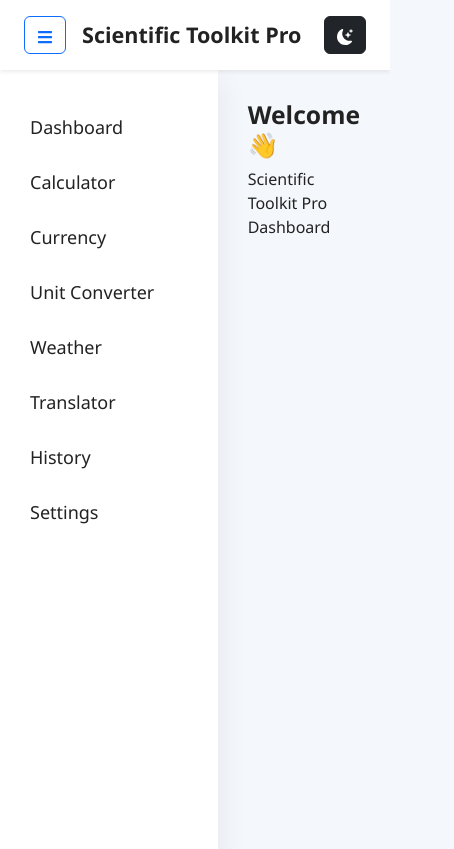
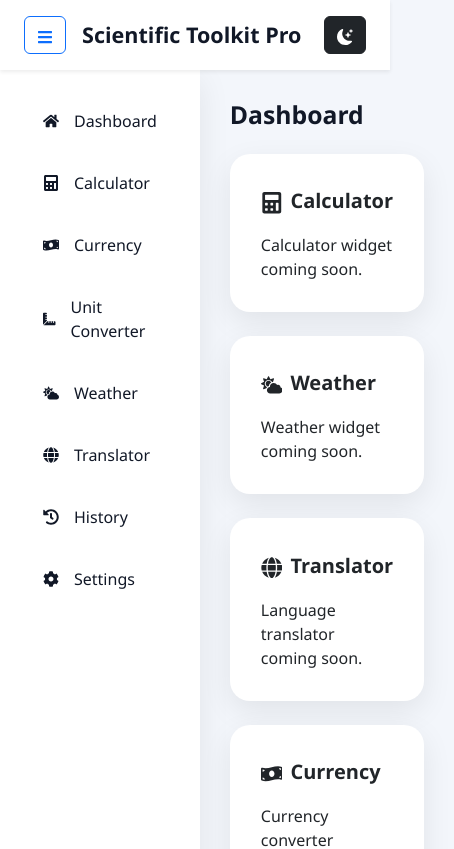
Before and after one commit to obasi-001/scientific-toolkit-pro, a React (Vite) app: page / in a window 390 px wide. Shown: the top 849 px of the page, 454 px wide, since content can reach past the window. Built offline with nearby package versions, Linux system fonts and the light colour scheme.

Commit message:
responsive dashboard implementation

```diff
--- /dev/null
+++ b/src/components/dashboard/Dashboard.tsx
@@ -0,0 +1,15 @@
+import DashboardGrid from "./DashboardGrid";
+
+const Dashboard = () => {
+    return (
+        <>
+            <h2 className="fw-bold mb-4">
+                Dashboard
+            </h2>
+
+            <DashboardGrid />
+        </>
+    );
+};
+
+export default Dashboard;
--- /dev/null
+++ b/src/components/dashboard/DashboardCard.tsx
@@ -0,0 +1,33 @@
+import { ReactNode } from "react";
+
+interface DashboardCardProps {
+  title: string;
+  icon?: ReactNode;
+  children: ReactNode;
+}
+
+const DashboardCard = ({
+  title,
+  icon,
+  children,
+}: DashboardCardProps) => {
+  return (
+    <div className="card dashboard-card h-100 border-0">
+      <div className="card-body">
+        <div className="d-flex align-items-center mb-3">
+          <span className="me-2 fs-4">
+            {icon}
+          </span>
+
+          <h5 className="mb-0 fw-bold">
+            {title}
+          </h5>
+
+        </div>
+        {children}
+      </div>
+    </div>
+  );
+};
+
+export default DashboardCard;
--- /dev/null
+++ b/src/components/dashboard/DashboardGrid.tsx
@@ -0,0 +1,86 @@
+import DashboardCard from "./DashboardCard";
+
+import {
+  FaCloudSun,
+  FaGlobe,
+  FaMoneyBillWave,
+  FaRulerCombined,
+  FaClock,
+  FaCalculator,
+} from "react-icons/fa";
+
+const DashboardGrid = () => {
+  return (
+    <div className="row g-4">
+      <div className="col-lg-4 col-md-6">
+        <DashboardCard
+          title="Calculator"
+          icon={<FaCalculator />}
+        >
+          <p className="mb-0">
+            Calculator widget coming soon.
+          </p>
+        </DashboardCard>
+      </div>
+      <div className="col-lg-4 col-md-6">
+        <DashboardCard
+          title="Weather"
+          icon={<FaCloudSun />}
+        >
+          <p className="mb-0">
+            Weather widget coming soon.
+          </p>
+        </DashboardCard>
+      </div>
+
+      <div className="col-lg-4 col-md-6">
+        <DashboardCard
+          title="Translator"
+          icon={<FaGlobe />}
+        >
+          <p className="mb-0">
+            Language translator coming soon.
+          </p>
+        </DashboardCard>
+
+      </div>
+
+      <div className="col-lg-4 col-md-6">
+        <DashboardCard
+          title="Currency"
+          icon={<FaMoneyBillWave />}
+        >
+          <p className="mb-0">
+            Currency converter coming soon.
+          </p>
+        </DashboardCard>
+
+      </div>
+
+      <div className="col-lg-4 col-md-6">
+
+        <DashboardCard
+          title="Unit Converter"
+          icon={<FaRulerCombined />}
+        >
+          <p className="mb-0">
+            Unit converter coming soon.
+          </p>
+        </DashboardCard>
+      </div>
+
+      <div className="col-lg-4 col-md-6">
+        <DashboardCard
+          title="Clock"
+          icon={<FaClock />}
+        >
+          <p className="mb-0">
+            Live clock coming soon.
+          </p>
+        </DashboardCard>
+      </div>
+    </div>
+  );
+};
+
+export default DashboardGrid;
--- a/src/components/sidebar/Sidebar.tsx
+++ b/src/components/sidebar/Sidebar.tsx
@@ -1,20 +1,39 @@
+import {
+    FaHome,
+    FaCalculator,
+    FaMoneyBillWave,
+    FaRulerCombined,
+    FaCloudSun,
+    FaGlobe,
+    FaHistory,
+    FaCog,
+} from "react-icons/fa";
+
+
 const Sidebar = () => {
+    const menus = [
+        { icon: <FaHome />, label: "Dashboard" },
+        { icon: <FaCalculator />, label: "Calculator" },
+        { icon: <FaMoneyBillWave />, label: "Currency" },
+        { icon: <FaRulerCombined />, label: "Unit Converter" },
+        { icon: <FaCloudSun />, label: "Weather" },
+        { icon: <FaGlobe />, label: "Translator" },
+        { icon: <FaHistory />, label: "History" },
+        { icon: <FaCog />, label: "Settings" }
+    ];
 
     return (
         <aside className="sidebar">
             <ul>
-                <li>Dashboard</li>
-                <li>Calculator</li>
-                <li>Currency</li>
-                <li>Unit Converter</li>
-                <li>Weather</li>
-                <li>Translator</li>
-                <li>History</li>
-                <li>Settings</li>
+                {menus.map((menu) => (
+                    <li key={menu.label}>
+                        {menu.icon}
+                        <span>{menu.label}</span>
+                    </li>
+                ))}
             </ul>
         </aside>
     );
-
-}
+};
 
 export default Sidebar;
--- a/src/main.tsx
+++ b/src/main.tsx
@@ -22,6 +22,7 @@ import "./styles/language.css";
 import "./styles/history.css";
 import "./styles/settings.css";
 import "./styles/footer.css";
+import "./styles/dashboard.css";
 
 ReactDOM.createRoot(document.getElementById("root")!).render(
     <React.StrictMode>
--- a/src/pages/Home.tsx
+++ b/src/pages/Home.tsx
@@ -1,14 +1,7 @@
+import Dashboard from "../components/dashboard/Dashboard";
+
 const Home = () => {
-    return (
-        <>
-            <h2 className="fw-bold">
-                Welcome 👋
-            </h2>
-            <p>
-                Scientific Toolkit Pro Dashboard
-            </p>
-        </>
-    );
+  return <Dashboard />;
 };
 
 export default Home;
--- /dev/null
+++ b/src/styles/dashboard.css
@@ -0,0 +1,12 @@
+.dashboard-card {
+  background: var(--surface);
+  box-shadow: var(--shadow);
+  border-radius: 20px;
+  transition: 3s;
+  padding: 15px;
+}
+
+.dashboard-card:hover {
+  transform: translateY(-8px);
+  box-shadow: 0 20px 40px rgba(0, 0, 0, .15);
+}
--- a/src/styles/globals.css
+++ b/src/styles/globals.css
@@ -13,10 +13,6 @@ background:var(--background);
 color:var(--text);
 font-family:
 "Segoe UI",
-Tahoma,
-Geneva,
-Verdana,
 sans-serif;
 transition:.3s;
-overflow-x:hidden;
 }
--- a/src/styles/sidebar.css
+++ b/src/styles/sidebar.css
@@ -1,9 +1,9 @@
 .sidebar {
-    width: 250px;
+    width: 260px;
     min-height: 100vh;
     background: var(--surface);
     box-shadow: var(--shadow);
-    padding: 30px;
+    padding: 25px;
 }
 
 .sidebar ul {
@@ -12,13 +12,18 @@
 }
 
 .sidebar li {
-    padding: 14px 0;
-    font-size: 18px;
+    display: flex;
+    align-items: center;
+    gap: 15px;
+    padding: 14px 18px;
+    margin-bottom: 10px;
+    border-radius: 12px;
     cursor: pointer;
-    transition: .3s;
+    transition: var(--transition);
 }
 
 .sidebar li:hover {
-    color: var(--primary);
-    padding-left: 12px;
+    color: white;
+    background: var(--primary);
+    transform: translateX(5px);
 }
--- a/src/styles/variables.css
+++ b/src/styles/variables.css
@@ -1,22 +1,20 @@
 :root{
     --primary:#2563eb;
-    --secondary:#1e40af;
-    --success:#16a34a;
-    --danger:#dc2626;
-    --warning:#f59e0b;
-    --background:#f4f7fb;
+    --secondary:#3b82f6;
+
+    --background:#f3f6fb;
     --surface:#ffffff;
-    --text:#222222;
-    --border:#dcdcdc;
+    --text:#111827;
+    --border:#e5e7eb;
     --shadow:
     0 10px 30px rgba(0,0,0,.08);
-    --radius:18px;
-    --transition:.3s;
+    --radius:20px;
+    --transition:.3s ease;
 }
 
 [data-theme="dark"]{
-    --background:#111827;
-    --surface:#1f2937;
+    --background:#0f172a;
+    --surface:#1e293b;
     --text:#f8fafc;
-    --border:#374151;
+    --border:#334155;
 }
```
